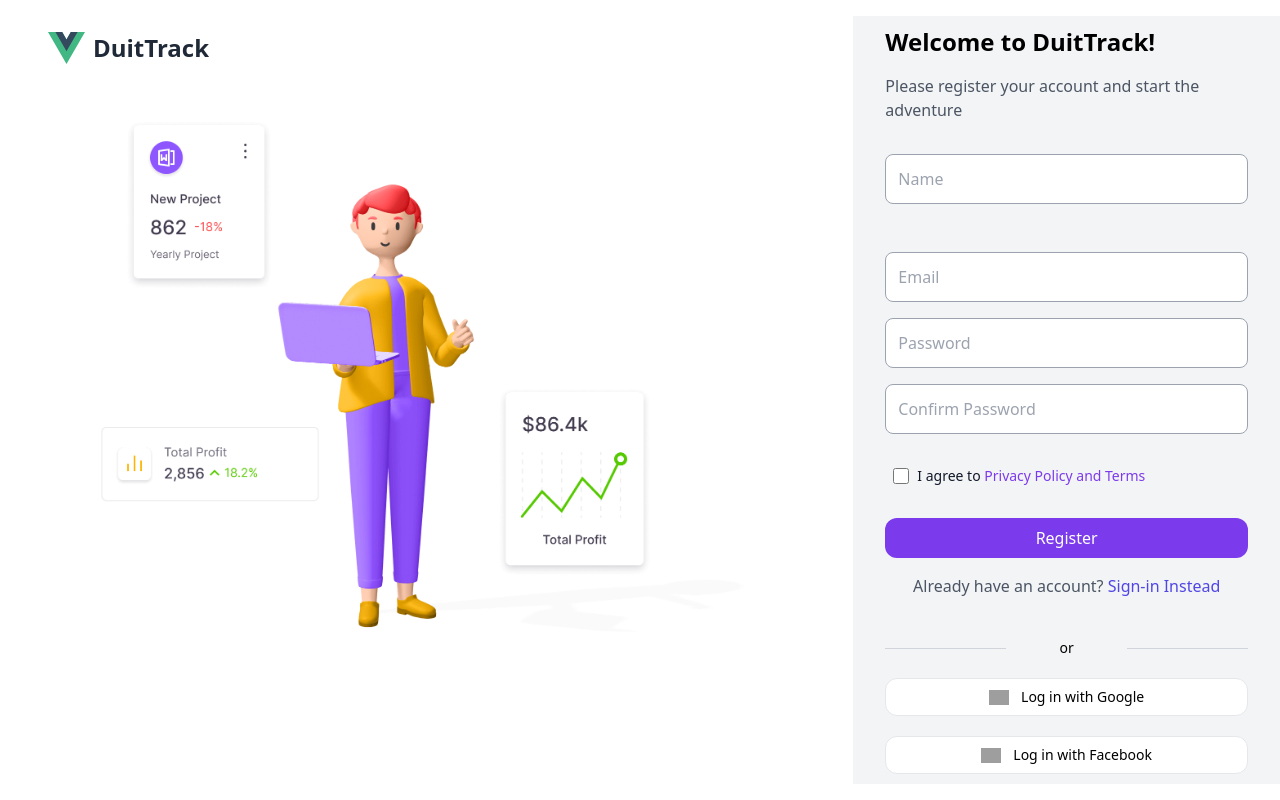
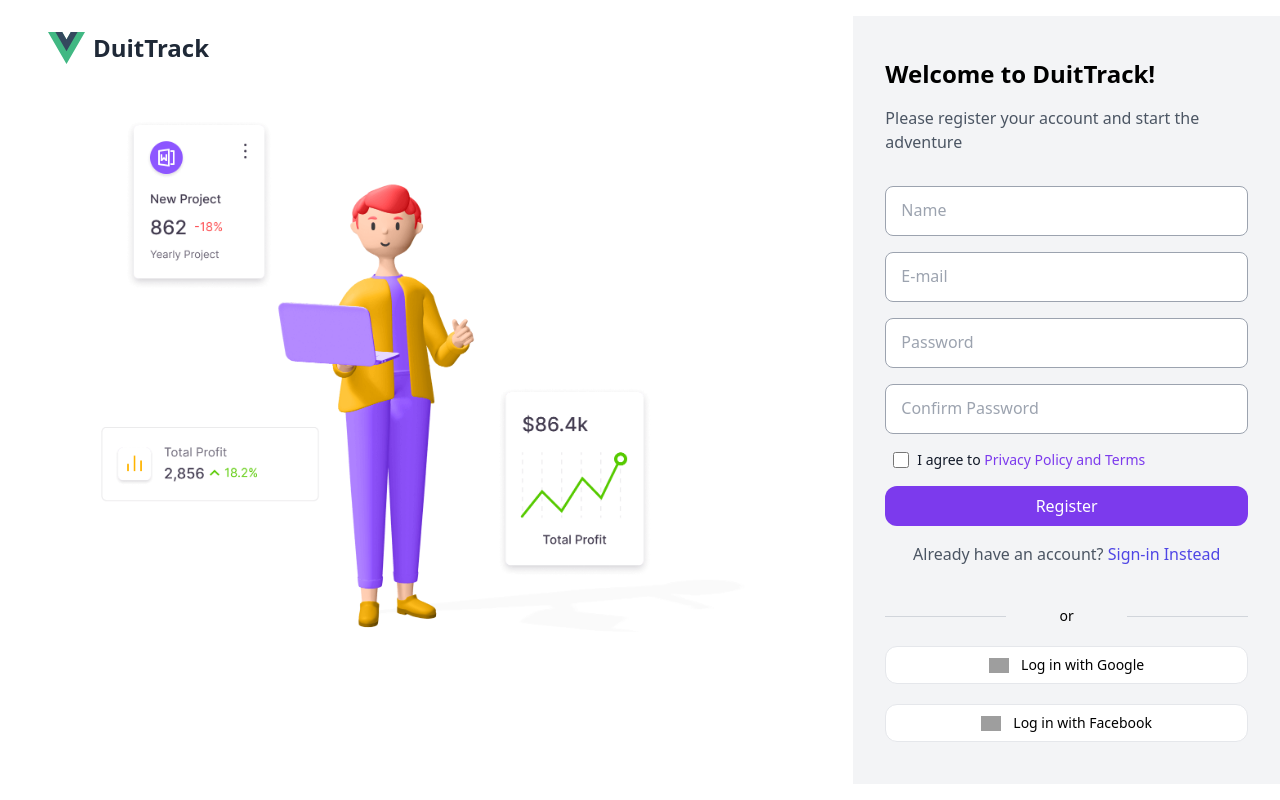
Before and after one commit to AnalyticsWithJeff/duittrack, a Vue app in the folder duit-track/: page /register in a window 1280 px wide. Built offline with nearby package versions, Linux system fonts and the light colour scheme; grey boxes are pictures that could not be loaded.

Commit message:
2025/01/13-authentication-registerpage_inputanimation

```diff
--- a/duit-track/src/views/RegisterView.vue
+++ b/duit-track/src/views/RegisterView.vue
@@ -49,26 +49,58 @@
                         Please register your account and start the adventure
                     </p>
                     <p v-if="message" class="message">{{ message }}</p>
-                    <form @submit.prevent="register" class="flex flex-col gap-4">
-                        <input class="p-3 mt-8 border border-gray-400 rounded-lg"
+                    <form @submit.prevent="register" class="flex flex-col">
+                        <label class="relative">
+                            <input class="p-3 mt-8 border border-gray-400 rounded-lg hover:border-gray-600 peer focus:ring-0 focus:outline-violet-600
+                                focus:border-violet-600 w-full placeholder-transparent"
                             type="text"
                             name="name"
                             v-model="name"
                             placeholder="Name">
-                        <input class="p-3 mt-8 border border-gray-400 rounded-lg"
-                        type="text"
+                            <span class="absolute left-3 top-5 px-1 bg-white text-sm peer-focus:translate-y-0 peer-focus:text-sm peer-focus:bg-white duration-150
+                                peer-focus:text-indigo-600 peer-placeholder-shown:translate-y-6 peer-placeholder-shown:bg-none peer-placeholder-shown:text-base
+                                peer-placeholder-shown:text-gray-400 transition-all rounded">
+                                Name
+                            </span>
+                        </label>
+                        <label class="relative">
+                            <input class="p-3 mt-4 border border-gray-400 rounded-lg hover:border-gray-600 peer focus:ring-0 focus:outline-violet-600
+                                focus:border-violet-600 w-full placeholder-transparent"
+                            type="email"
                             name="email"
                             v-model="email"
                             placeholder="Email">
-                        <input class="p-3 border border-gray-400 rounded-lg"
+                            <span class="absolute left-3 top-1 px-1 bg-white text-sm peer-focus:translate-y-0 peer-focus:text-sm peer-focus:bg-white duration-150
+                                peer-focus:text-indigo-600 peer-placeholder-shown:translate-y-6 peer-placeholder-shown:bg-none peer-placeholder-shown:text-base
+                                peer-placeholder-shown:text-gray-400 transition-all rounded">
+                                E-mail
+                            </span>
+                        </label>
+                        <label class="relative">
+                            <input class="p-3 mt-4 border border-gray-400 rounded-lg hover:border-gray-600 peer focus:ring-0 focus:outline-violet-600
+                                focus:border-violet-600 w-full placeholder-transparent"
                             type="password"
                             name="password"
                             v-model="password"
                             placeholder="Password">
-                        <input class="p-3 border border-gray-400 rounded-lg"
+                            <span class="absolute left-3 top-1 px-1 bg-white text-sm peer-focus:translate-y-0 peer-focus:text-sm peer-focus:bg-white duration-150
+                                peer-focus:text-indigo-600 peer-placeholder-shown:translate-y-6 peer-placeholder-shown:bg-none peer-placeholder-shown:text-base
+                                peer-placeholder-shown:text-gray-400 transition-all rounded">
+                                Password
+                            </span>
+                        </label>
+                        <label class="relative">
+                            <input class="p-3 mt-4 border border-gray-400 rounded-lg hover:border-gray-600 peer focus:ring-0 focus:outline-violet-600
+                                focus:border-violet-600 w-full placeholder-transparent"
                             type="password"
                             name="confirmpassword"
                             placeholder="Confirm Password">
+                            <span class="absolute left-3 top-1 px-1 bg-white text-sm peer-focus:translate-y-0 peer-focus:text-sm peer-focus:bg-white duration-150
+                                peer-focus:text-indigo-600 peer-placeholder-shown:translate-y-6 peer-placeholder-shown:bg-none peer-placeholder-shown:text-base
+                                peer-placeholder-shown:text-gray-400 transition-all rounded">
+                                Confirm Password
+                            </span>
+                        </label>
                         <div class="my-4 flex items-center mx-2">
                             <div class="flex items-center">
                                 <input id="remember-me" type="checkbox"
```
Lines whose indentation alone changed are shown as unchanged.
